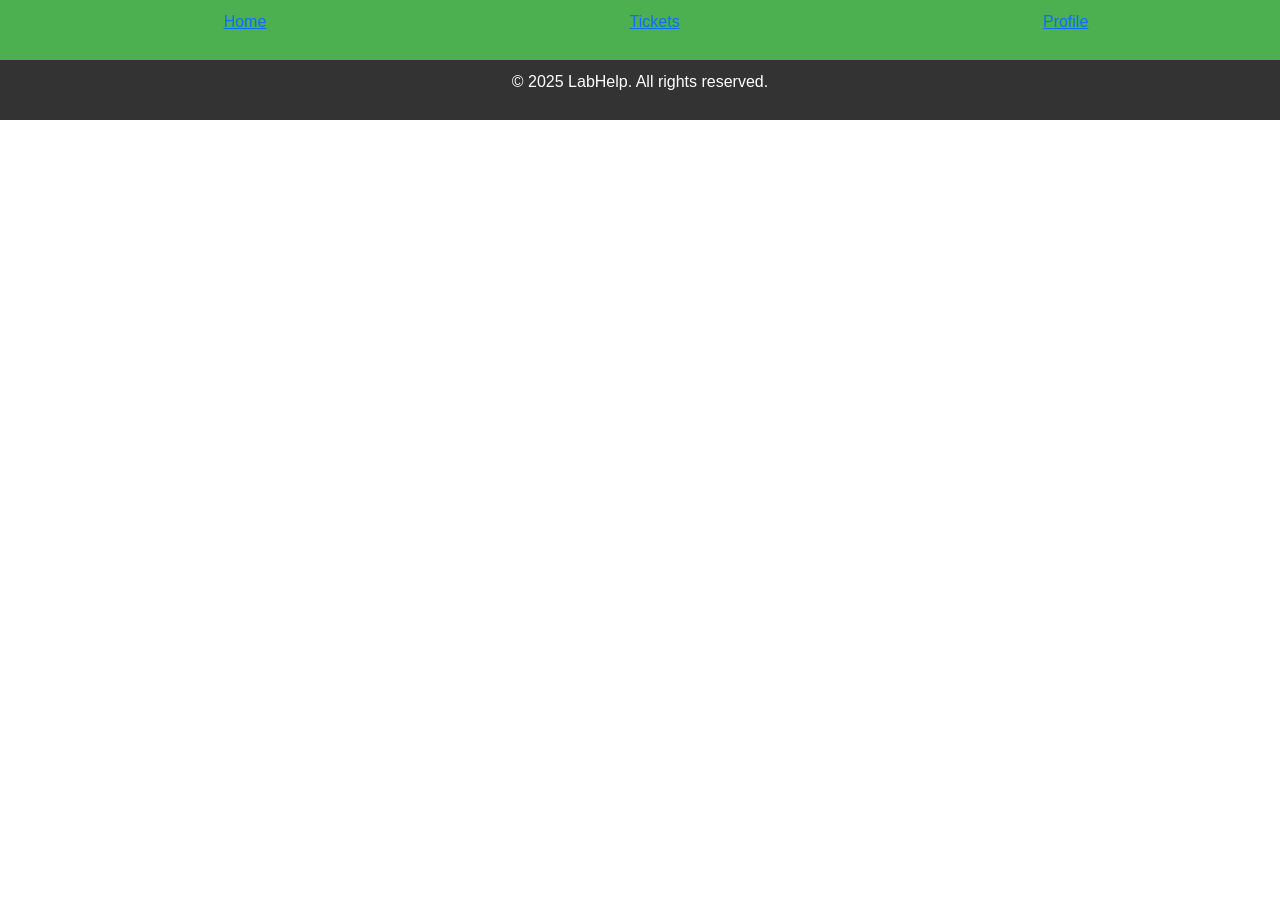
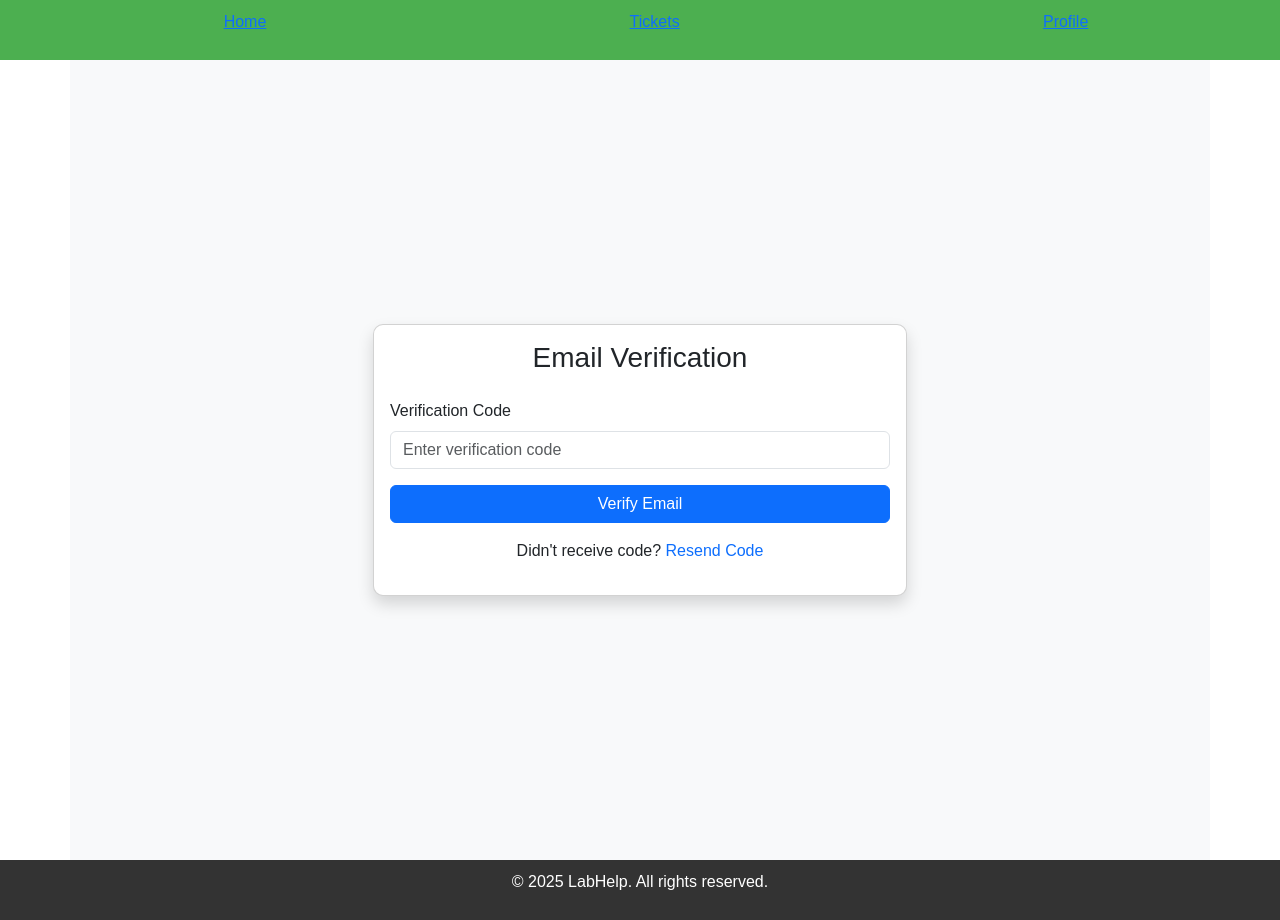
Before and after one commit to SharminNusrat/SPL-2, a Vue app in the folder frontend/: page /verify in a window 1280 px wide. Before the commit the page ends 800 px from the top, so only its background shows below. Built offline with nearby package versions, Linux system fonts and the light colour scheme.

Commit message:
Please up huu jaa verification

```diff
--- a/frontend/src/router/index.js
+++ b/frontend/src/router/index.js
@@ -1,15 +1,36 @@
 import { createRouter, createWebHistory } from 'vue-router';
 import LoginPage from '../views/LoginPage.vue';
 import RegisterPage from '../views/RegisterPage.vue';
-// import EmailVerificationPage from '../views/EmailVerificationPage.vue';
-// import DashboardPage from '../views/DashboardPage.vue';
+import VerifyMailPage from '../views/VerifyMailPage.vue';
+//import DashboardPage from '../views/DashboardPage.vue';
 
 const routes = [
-  { path: '/', redirect: '/login' },
-  { path: '/login', component: LoginPage },
-  { path: '/register', component: RegisterPage },
-//   { path: '/verify-email', component: EmailVerificationPage },
-//   { path: '/dashboard', component: DashboardPage },
+  {
+    path: '/',
+    redirect: '/login'
+  },
+  {
+    path: '/login',
+    name: 'login',
+    component: LoginPage
+  },
+  {
+    path: '/register',
+    name: 'register',
+    component: RegisterPage
+  },
+  {
+    path: '/verify',
+    name: 'verify',
+    component: VerifyMailPage
+  }
+
+  // {
+  //   path: '/dashboard',
+  //   name: 'dashboard',
+  //   component: DashboardPage,
+  //   meta: { requiresAuth: true } // Add authentication requirement
+  // }
 ];
 
 const router = createRouter({
@@ -17,4 +38,15 @@ const router = createRouter({
   routes,
 });
 
+// Navigation guard for authentication
+// router.beforeEach((to, from, next) => {
+//   const isAuthenticated = localStorage.getItem('user'); // Check if user is logged in
+
+//   if (to.meta.requiresAuth && !isAuthenticated) {
+//     next('/login');
+//   } else {
+//     next();
+//   }
+// });
+
 export default router;
--- a/frontend/src/views/RegisterPage.vue
+++ b/frontend/src/views/RegisterPage.vue
@@ -165,6 +165,7 @@ export default {
 
         if (result.status === "success") {
           alert("Registration successful! Please check your email to verify.");
+          this.$router.push({ path: "/verify", query: { email: this.formData.email } });
         } else {
           alert(result.error || "An error occurred during registration.");
         }
--- /dev/null
+++ b/frontend/src/views/VerifyMailPage.vue
@@ -0,0 +1,86 @@
+<template>
+    <div class="verify container d-flex justify-content-center align-items-center vh-100">
+      <div class="row w-100">
+        <div class="col-md-6 offset-md-3">
+          <div class="card shadow">
+            <div class="card-body">
+              <h3 class="text-center mb-4">Email Verification</h3>
+              <form @submit.prevent="handleVerification">
+                <div class="mb-3">
+                  <label for="otp" class="form-label">Verification Code</label>
+                  <input
+                    v-model="otp"
+                    type="text"
+                    id="otp"
+                    class="form-control"
+                    placeholder="Enter verification code"
+                    required
+                  />
+                </div>
+                <button type="submit" class="btn btn-primary w-100">Verify Email</button>
+              </form>
+              <p class="text-center mt-3">
+                Didn't receive code?
+                <a href="#" @click.prevent="resendCode" class="text-decoration-none">
+                  Resend Code
+                </a>
+              </p>
+            </div>
+          </div>
+        </div>
+      </div>
+    </div>
+  </template>
+
+  <script>
+  import axios from "axios";
+
+  export default {
+    data() {
+      return {
+        otp: "",
+        email: this.$route.query.email || "",
+      };
+    },
+    methods: {
+      async handleVerification() {
+        try {
+          const res = await axios.post("/api/user/register/verify", {
+            email: this.email,
+            otp: this.otp
+          });
+
+          if (res.data.status === "success") {
+            localStorage.setItem("isVerified", "true");
+            alert("Email verified successfully!");
+            this.$router.push("/dashboard");
+          } else {
+            alert(res.data.error || "Verification failed!");
+          }
+        } catch (error) {
+          console.error(error.response?.data || "Verification failed");
+          alert(error.response?.data?.error || "Invalid verification code!");
+        }
+      },
+
+      async resendCode() {
+        try {
+          const res = await axios.post("/api/user/resendOTP");
+          alert("New verification code has been sent to your email!");
+        } catch (error) {
+          console.error(error.response?.data || "Failed to resend code");
+          alert("Failed to resend verification code. Please try again!");
+        }
+      }
+    },
+  };
+  </script>
+
+  <style>
+  .verify {
+    background-color: #f8f9fa;
+  }
+  .card {
+    border-radius: 10px;
+  }
+  </style>
```
